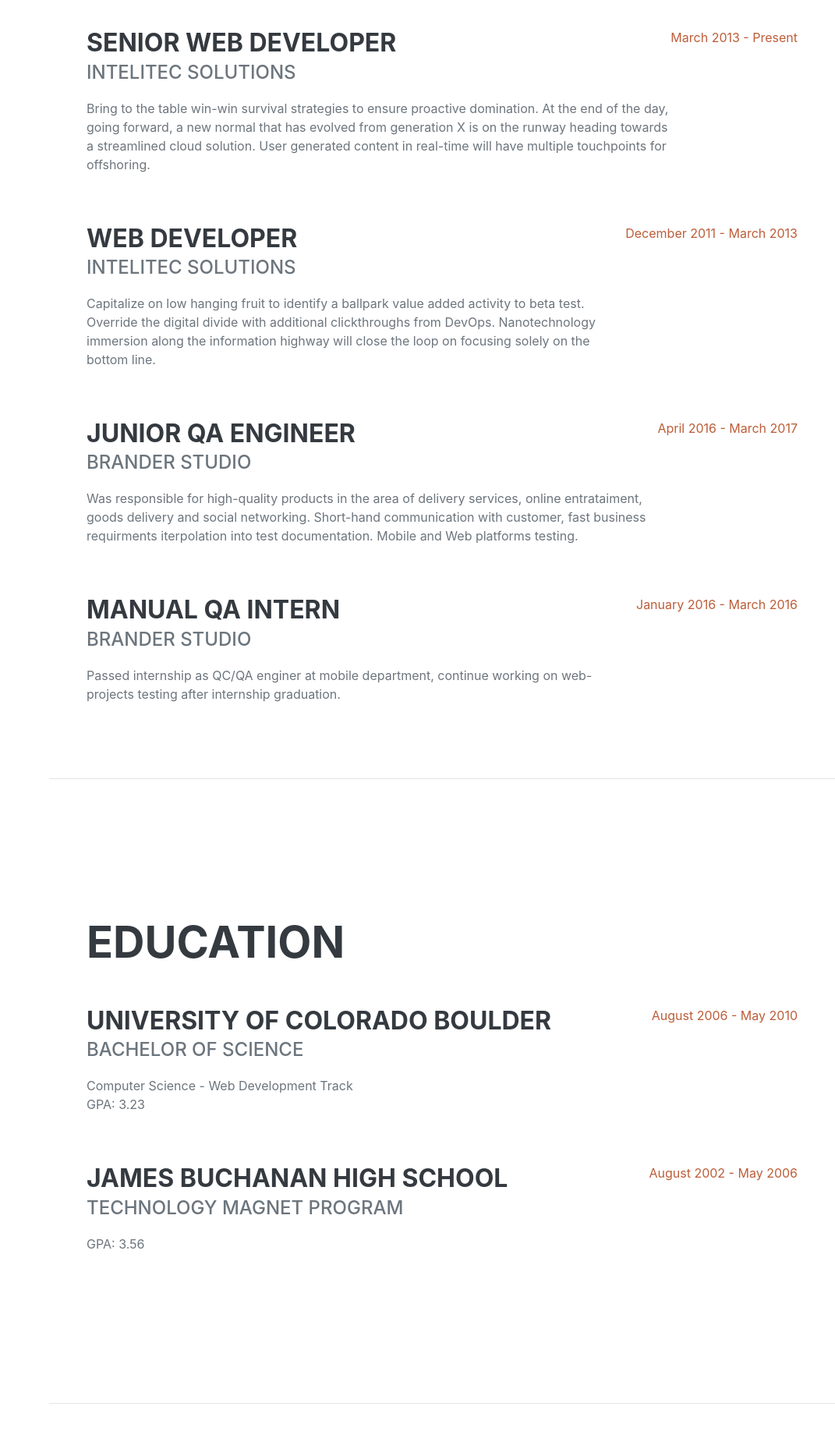
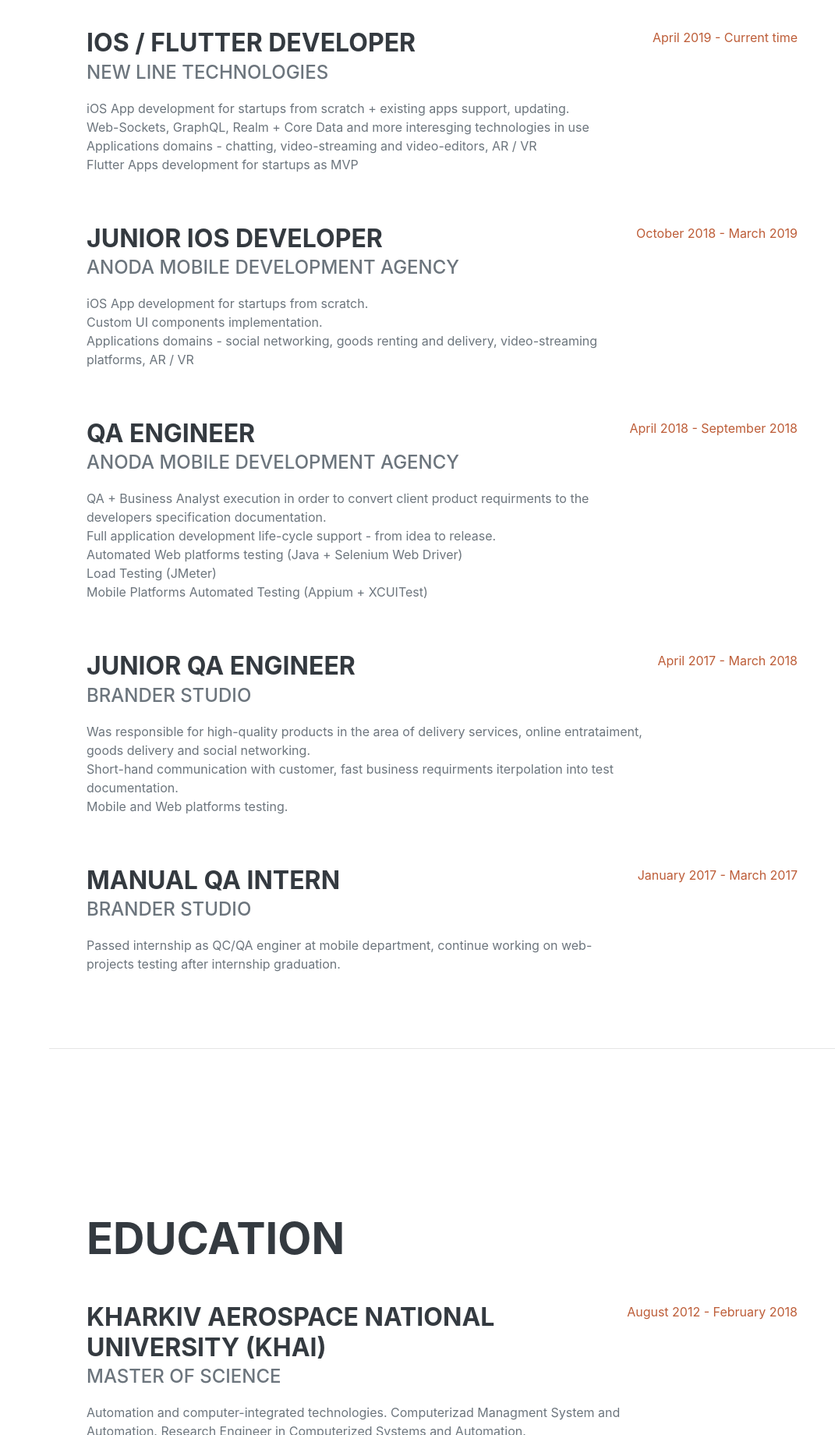
Before and after one commit to SergLam/serglam.github.io, a website: page index.html in a window 1280 px wide. Shown: the part 960-2800 px from the top of the page at 78% size, without its empty margins (209-1280 px from the left). Drawn offline with nearby package versions, Linux system fonts and the light colour scheme; a web font is replaced by a local one.

Commit message:
Personal data insertion

```diff
--- a/index.html
+++ b/index.html
@@ -47,7 +47,7 @@
                 <div class="resume-section-content">
                     <h1 class="mb-0">Clarence <span class="text-primary">Taylor</span></h1>
                     <div class="subheading mb-5">9 Freedom Square · Kharkiv, KH 61000 · (066) 671-90-40 · <a href="mailto:lamcevs0@gmail.com">lamcevs0@gmail.com</a></div>
-                    <p class="lead mb-5">I am experienced in leveraging agile frameworks to provide a robust synopsis for high level overviews. Iterative approaches to corporate strategy foster collaborative thinking to further the overall value proposition.</p>
+                    <p class="lead mb-5">I am experienced iOS / Flutter developer.<br>Enthusiast, who's continuously improving their skills and technical horizon.</p>
                     <div class="social-icons">
                         <a class="social-icon" href="https://www.linkedin.com/in/serg-lam/"><i class="fab fa-linkedin-in"></i></a><a class="social-icon" href="https://github.com/SergLam"><i class="fab fa-github"></i></a><a class="social-icon" href="https://www.facebook.com/serglam2"><i class="fab fa-facebook-f"></i></a>
 
@@ -66,27 +66,35 @@
                     <h2 class="mb-5">Experience</h2>
                     <div class="d-flex flex-column flex-md-row justify-content-between mb-5">
                         <div class="flex-grow-1">
-                            <h3 class="mb-0">Senior Web Developer</h3>
-                            <div class="subheading mb-3">Intelitec Solutions</div>
-                            <p>Bring to the table win-win survival strategies to ensure proactive domination. At the end of the day, going forward, a new normal that has evolved from generation X is on the runway heading towards a streamlined cloud solution. User generated content in real-time will have multiple touchpoints for offshoring.</p>
+                            <h3 class="mb-0">iOS / Flutter Developer</h3>
+                            <div class="subheading mb-3">New Line Technologies</div>
+                            <p>iOS App development for startups from scratch + existing apps support, updating.<br>Web-Sockets, GraphQL, Realm + Core Data and more interesging technologies in use<br>Applications domains - chatting, video-streaming and video-editors, AR / VR<br>Flutter Apps development for startups as MVP</p>
                         </div>
-                        <div class="flex-shrink-0"><span class="text-primary">March 2013 - Present</span></div>
+                        <div class="flex-shrink-0"><span class="text-primary">April 2019 - Current time</span></div>
                     </div>
                     <div class="d-flex flex-column flex-md-row justify-content-between mb-5">
                         <div class="flex-grow-1">
-                            <h3 class="mb-0">Web Developer</h3>
-                            <div class="subheading mb-3">Intelitec Solutions</div>
-                            <p>Capitalize on low hanging fruit to identify a ballpark value added activity to beta test. Override the digital divide with additional clickthroughs from DevOps. Nanotechnology immersion along the information highway will close the loop on focusing solely on the bottom line.</p>
+                            <h3 class="mb-0">Junior iOS Developer</h3>
+                            <div class="subheading mb-3">ANODA Mobile Development Agency</div>
+                            <p>iOS App development for startups from scratch.<br>Custom UI components implementation.<br>Applications domains - social networking, goods renting and delivery, video-streaming platforms, AR / VR</p>
                         </div>
-                        <div class="flex-shrink-0"><span class="text-primary">December 2011 - March 2013</span></div>
+                        <div class="flex-shrink-0"><span class="text-primary">October 2018 - March 2019</span></div>
+                    </div>
+                    <div class="d-flex flex-column flex-md-row justify-content-between mb-5">
+                        <div class="flex-grow-1">
+                            <h3 class="mb-0">QA Engineer</h3>
+                            <div class="subheading mb-3">ANODA Mobile Development Agency</div>
+                            <p>QA + Business Analyst execution in order to convert client product requirments to the developers specification documentation.<br>Full application development life-cycle support - from idea to release.<br>Automated Web platforms testing (Java + Selenium Web Driver)<br>Load Testing (JMeter)<br>Mobile Platforms Automated Testing (Appium + XCUITest)</p>
+                        </div>
+                        <div class="flex-shrink-0"><span class="text-primary">April 2018 - September 2018</span></div>
                     </div>
                     <div class="d-flex flex-column flex-md-row justify-content-between mb-5">
                         <div class="flex-grow-1">
                             <h3 class="mb-0">Junior QA Engineer</h3>
                             <div class="subheading mb-3">Brander Studio</div>
-                            <p>Was responsible for high-quality products in the area of delivery services, online entrataiment, goods delivery and social networking. Short-hand communication with customer, fast business requirments iterpolation into test documentation. Mobile and Web platforms testing.</p>
+                            <p>Was responsible for high-quality products in the area of delivery services, online entrataiment, goods delivery and social networking.<br>Short-hand communication with customer, fast business requirments iterpolation into test documentation.<br>Mobile and Web platforms testing.</p>
                         </div>
-                        <div class="flex-shrink-0"><span class="text-primary">April 2016 - March 2017</span></div>
+                        <div class="flex-shrink-0"><span class="text-primary">April 2017 - March 2018</span></div>
                     </div>
                     <div class="d-flex flex-column flex-md-row justify-content-between">
                         <div class="flex-grow-1">
@@ -94,7 +102,7 @@
                             <div class="subheading mb-3">Brander Studio</div>
                             <p>Passed internship as QC/QA enginer at mobile department, continue working on web-projects testing after internship graduation.</p>
                         </div>
-                        <div class="flex-shrink-0"><span class="text-primary">January 2016 - March 2016</span></div>
+                        <div class="flex-shrink-0"><span class="text-primary">January 2017 - March 2017</span></div>
                     </div>
                 </div>
             </section>
@@ -105,20 +113,12 @@
                     <h2 class="mb-5">Education</h2>
                     <div class="d-flex flex-column flex-md-row justify-content-between mb-5">
                         <div class="flex-grow-1">
-                            <h3 class="mb-0">University of Colorado Boulder</h3>
-                            <div class="subheading mb-3">Bachelor of Science</div>
-                            <div>Computer Science - Web Development Track</div>
-                            <p>GPA: 3.23</p>
+                            <h3 class="mb-0">Kharkiv Aerospace National University (KHAI)</h3>
+                            <div class="subheading mb-3">Master of Science</div>
+                            <div>Automation and computer-integrated technologies. Computerizad Managment System and Automation. Research Engineer in Computerized Systems and Automation.</div>
+                            <p>GPA: 4.85</p>
                         </div>
-                        <div class="flex-shrink-0"><span class="text-primary">August 2006 - May 2010</span></div>
-                    </div>
-                    <div class="d-flex flex-column flex-md-row justify-content-between">
-                        <div class="flex-grow-1">
-                            <h3 class="mb-0">James Buchanan High School</h3>
-                            <div class="subheading mb-3">Technology Magnet Program</div>
-                            <p>GPA: 3.56</p>
-                        </div>
-                        <div class="flex-shrink-0"><span class="text-primary">August 2002 - May 2006</span></div>
+                        <div class="flex-shrink-0"><span class="text-primary">August 2012 - February 2018</span></div>
                     </div>
                 </div>
             </section>
@@ -164,8 +164,8 @@
             <section class="resume-section" id="interests">
                 <div class="resume-section-content">
                     <h2 class="mb-5">Interests</h2>
-                    <p>Apart from being a web developer, I enjoy most of my time being outdoors. In the winter, I am an avid skier and novice ice climber. During the warmer months here in Colorado, I enjoy mountain biking, free climbing, and kayaking.</p>
-                    <p class="mb-0">When forced indoors, I follow a number of sci-fi and fantasy genre movies and television shows, I am an aspiring chef, and I spend a large amount of my free time exploring the latest technology advancements in the front-end web development world.</p>
+                    <p>Apart from being a mobile developer, I enjoy most of my time being outdoors. In the winter, I am an avid snowboarder. During the warmer months here in Kharkiv, I enjoy biking and swimming pool visiting.</p>
+                    <p class="mb-0">When forced indoors, I follow a number of sci-fi and fantasy genre movies, I am an aspiring chef, and I spend a large amount of my free time exploring the latest technology advancements in the mobile and web development world.</p>
                 </div>
             </section>
             <hr class="m-0" />
@@ -178,22 +178,13 @@
                             <span class="fa-li"><i class="fas fa-trophy text-warning"></i></span>Google Analytics Certified Developer
                         </li>
                         <li>
-                            <span class="fa-li"><i class="fas fa-trophy text-warning"></i></span>Mobile Web Specialist - Google Certification
+                            <span class="fa-li"><i class="fas fa-trophy text-warning"></i></span>Mobile Specialist - Google Certification
                         </li>
                         <li>
-                            <span class="fa-li"><i class="fas fa-trophy text-warning"></i></span>1<sup>st </sup>Place - University of Colorado Boulder - Emerging Tech Competition 2009
+                            <span class="fa-li"><i class="fas fa-trophy text-warning"></i></span>2<sup>st </sup>Place -  Kharkiv Aerospace National University - What-Where-When Medalist 2009
                         </li>
                         <li>
-                            <span class="fa-li"><i class="fas fa-trophy text-warning"></i></span>1<sup>st </sup>Place - University of Colorado Boulder - Adobe Creative Jam 2008 (UI Design Category)
-                        </li>
-                        <li>
-                            <span class="fa-li"><i class="fas fa-trophy text-warning"></i></span>2<sup>nd </sup>Place - University of Colorado Boulder - Emerging Tech Competition 2008
-                        </li>
-                        <li>
-                            <span class="fa-li"><i class="fas fa-trophy text-warning"></i></span>1<sup>st </sup>Place - James Buchanan High School - Hackathon 2006
-                        </li>
-                        <li>
-                            <span class="fa-li"><i class="fas fa-trophy text-warning"></i></span>3<sup>rd </sup>Place - James Buchanan High School - Hackathon 2005
+                            <span class="fa-li"><i class="fas fa-trophy text-warning"></i></span>3<sup>st </sup>Place - Kharkiv Aerospace National University - Hackathon 2017
                         </li>
                     </ul>
                 </div>
```
